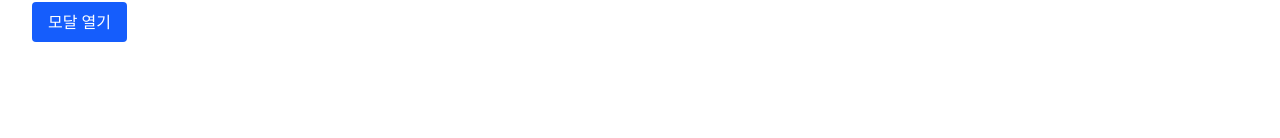
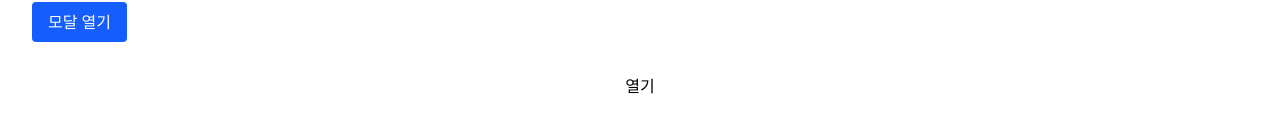
Before and after one commit to hotdog1004/ui-pattern-playground, a React (Vite) app: page / in a window 1280 px wide. Shown: the part 162-300 px from the top of the page. Built offline with nearby package versions, Linux system fonts and the light colour scheme.

Commit message:
feat: SlotExampleBasic 추가

```diff
--- a/src/App.tsx
+++ b/src/App.tsx
@@ -1,4 +1,5 @@
 import { LocalStateModal } from "./ui/modal/LocalStateModal";
+import { SlotExampleBasic } from "./ui/modal/SlotExampleBasic";
 import { FormTextField } from "./ui/textField/FormTextField";
 import { TextField } from "./ui/textField/TextField";
 
@@ -8,6 +9,7 @@ function App() {
       <TextField />
       <FormTextField label="Name" placeholder="Enter your name" />
       <LocalStateModal />
+      <SlotExampleBasic />
     </div>
   );
 }
--- a/src/ui/modal/PurePresentationModal.tsx
+++ b/src/ui/modal/PurePresentationModal.tsx
@@ -9,7 +9,7 @@ type PurePresentationModalProps = {
 
 /**
  * UI 렌더링만 담당하는 프레젠테이션용 모달
- * Modal UI는 순수한 UI이므로, 스타일 작업, 스토리죽 작성에 좋음
+ * Modal UI는 순수한 UI이므로, 스타일 작업, 스토리북 작성에 좋음
  * HOC 쪽에서 open, close 로직 재사용할 수 있음
  *
  */
--- /dev/null
+++ b/src/ui/modal/SlotExampleBasic.tsx
@@ -0,0 +1,23 @@
+import { useState } from "react";
+import { PurePresentationModal } from "./PurePresentationModal";
+
+/**
+ * PurePresentationModal을 사용한 모달 컴포넌트
+ * children을 body slot으로 title은 header slot으로 사용
+ * 모달은 레이아웃+오버레이/닫기만 책임
+ * 본문 컨텐츠는 children 슬롯으로 주입
+ */
+export const SlotExampleBasic = () => {
+  const [open, setOpen] = useState(false);
+  const close = () => setOpen(false);
+
+  return (
+    <>
+      <button onClick={() => setOpen(true)}>열기</button>
+
+      <PurePresentationModal open={open} onClose={close} title="알림">
+        <p className="mt-2 text-sm text-gray-700">저장이 완료되었습니다.</p>
+      </PurePresentationModal>
+    </>
+  );
+};
```
